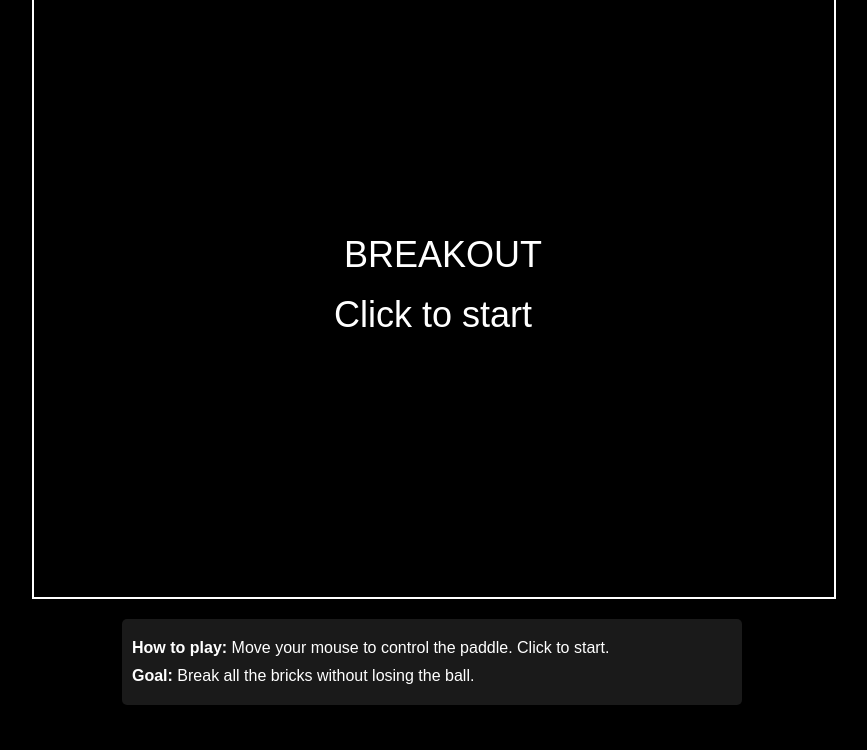
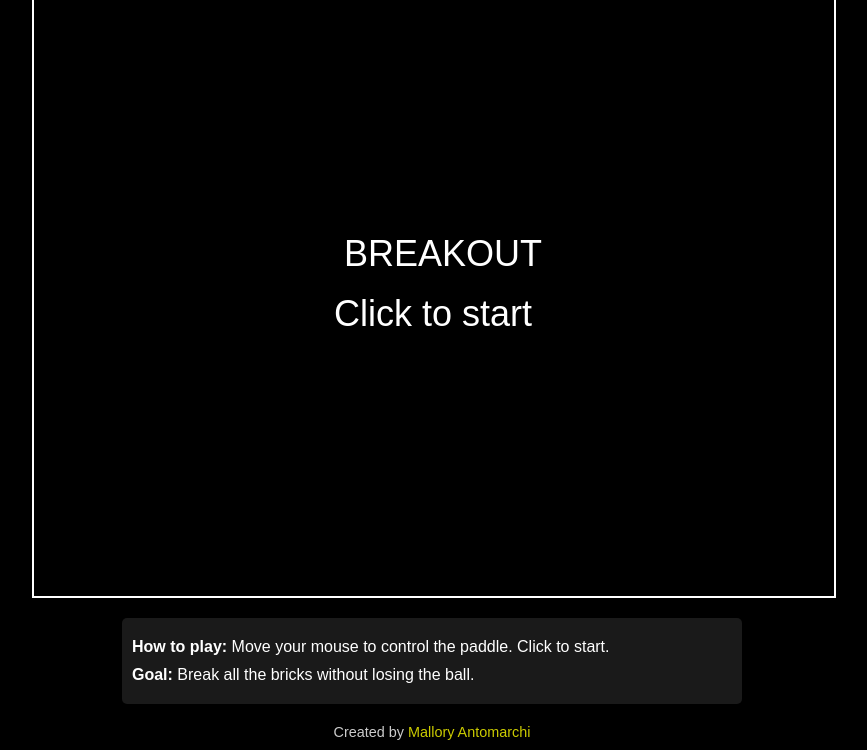
Before and after one commit to mallocode300/breakout_game, a plain HTML site: page public/index.html in a window 1280 px wide. Shown: the part 74-824 px from the top of the page, without its empty margins (208-1075 px from the left). Before the commit the page ends 800 px from the top, so only its background shows below. Drawn offline with Linux system fonts and the light colour scheme.

Commit message:
Update README and add author attribution to web version

```diff
--- a/public/index.html
+++ b/public/index.html
@@ -51,6 +51,21 @@
             background-color: rgba(255, 255, 255, 0.1);
             border-radius: 5px;
         }
+
+        .footer {
+            margin-top: 20px;
+            font-size: 0.9em;
+            opacity: 0.8;
+        }
+
+        .footer a {
+            color: #ff0;
+            text-decoration: none;
+        }
+
+        .footer a:hover {
+            text-decoration: underline;
+        }
     </style>
 </head>
 <body>
@@ -61,6 +76,9 @@
             <p><strong>How to play:</strong> Move your mouse to control the paddle. Click to start.</p>
             <p><strong>Goal:</strong> Break all the bricks without losing the ball.</p>
         </div>
+        <div class="footer">
+            <p>Created by <a href="https://github.com/mallocode300" target="_blank">Mallory Antomarchi</a></p>
+        </div>
     </div>
 
     <script src="breakout.js"></script>
```
Also changed, not shown: 1 other file.
